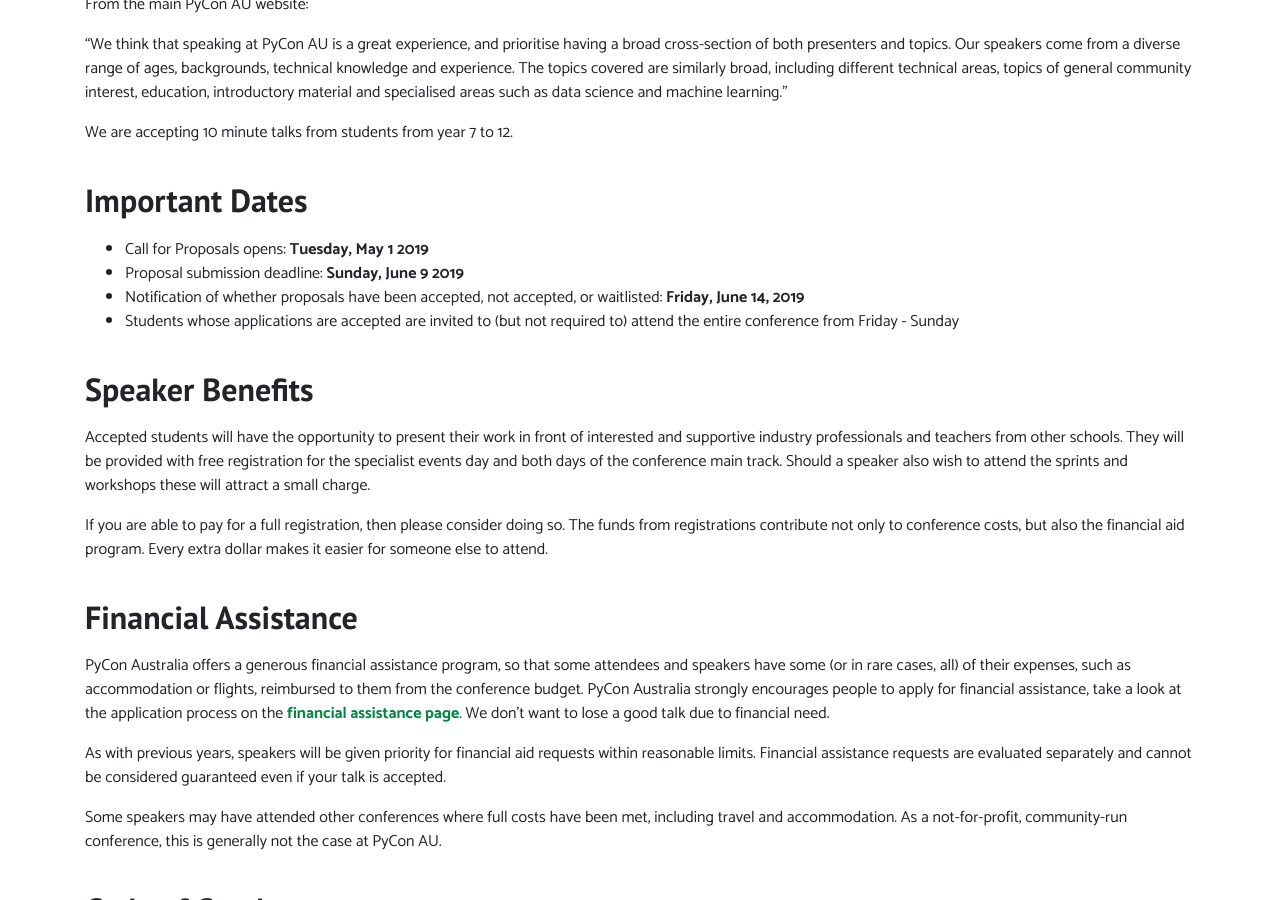
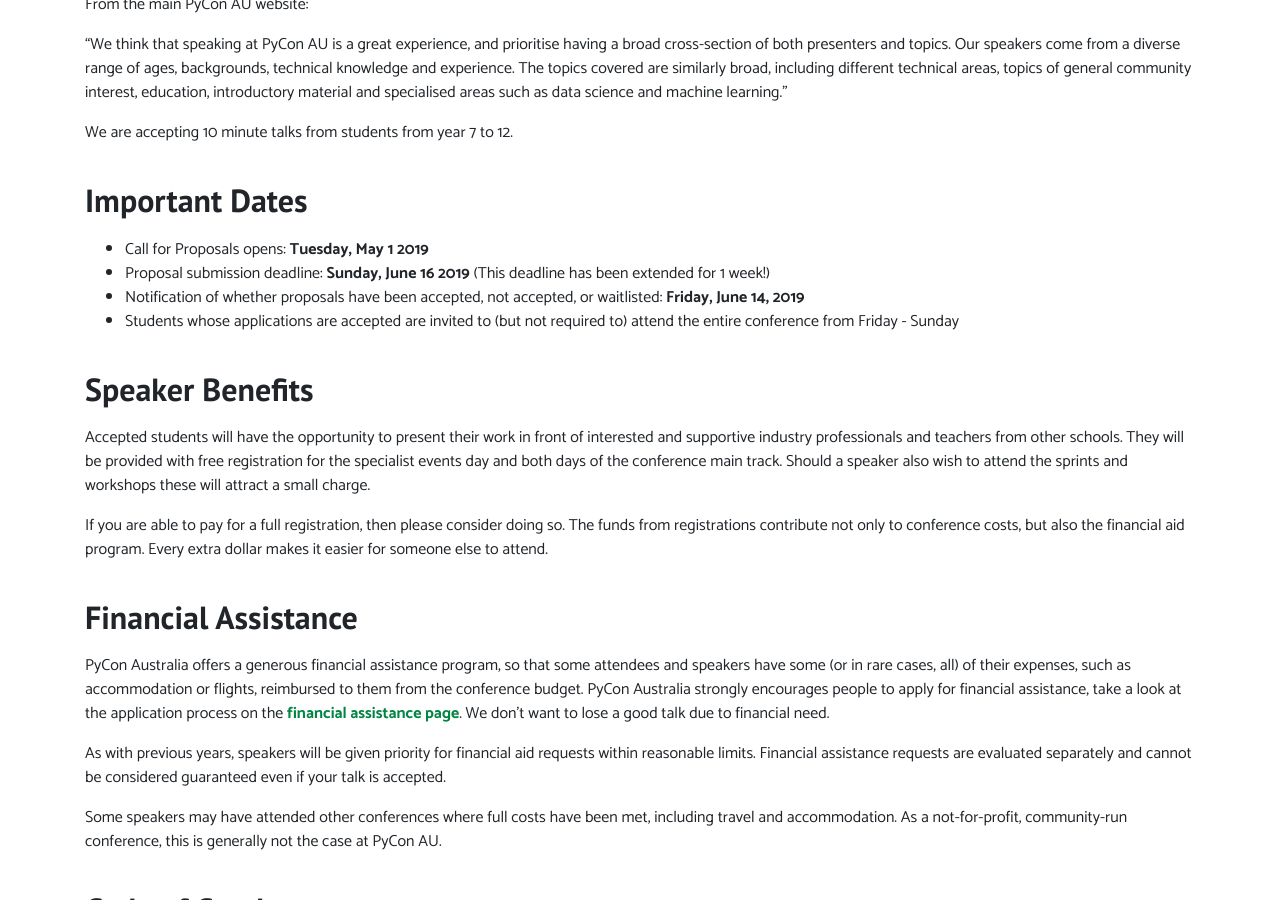
Before and after one commit to pyconau/2019.pycon-au.org, a Jekyll site: the page built from _pages/student-showcase.md, in a window 1280 px wide and 900 px high, scrolled down 570 px. Built offline with Jekyll 4.4.1, drawn with Linux system fonts in a browser that asks for light colours.

Commit message:
Update date of Students Showcase submissions
Added new date

```diff
--- a/_pages/student-showcase.md
+++ b/_pages/student-showcase.md
@@ -21,7 +21,7 @@ We are accepting 10 minute talks from students from year 7 to 12.
 
 ## Important Dates
 - Call for Proposals opens: **Tuesday, May 1 2019**
-- Proposal submission deadline: **Sunday, June 9 2019**
+- Proposal submission deadline: **Sunday, June 16 2019** (This deadline has been extended for 1 week!)
 - Notification of whether proposals have been accepted, not accepted, or waitlisted: **Friday, June 14, 2019**
 - Students whose applications are accepted are invited to (but not required to) attend the entire conference from Friday - Sunday
 
```
